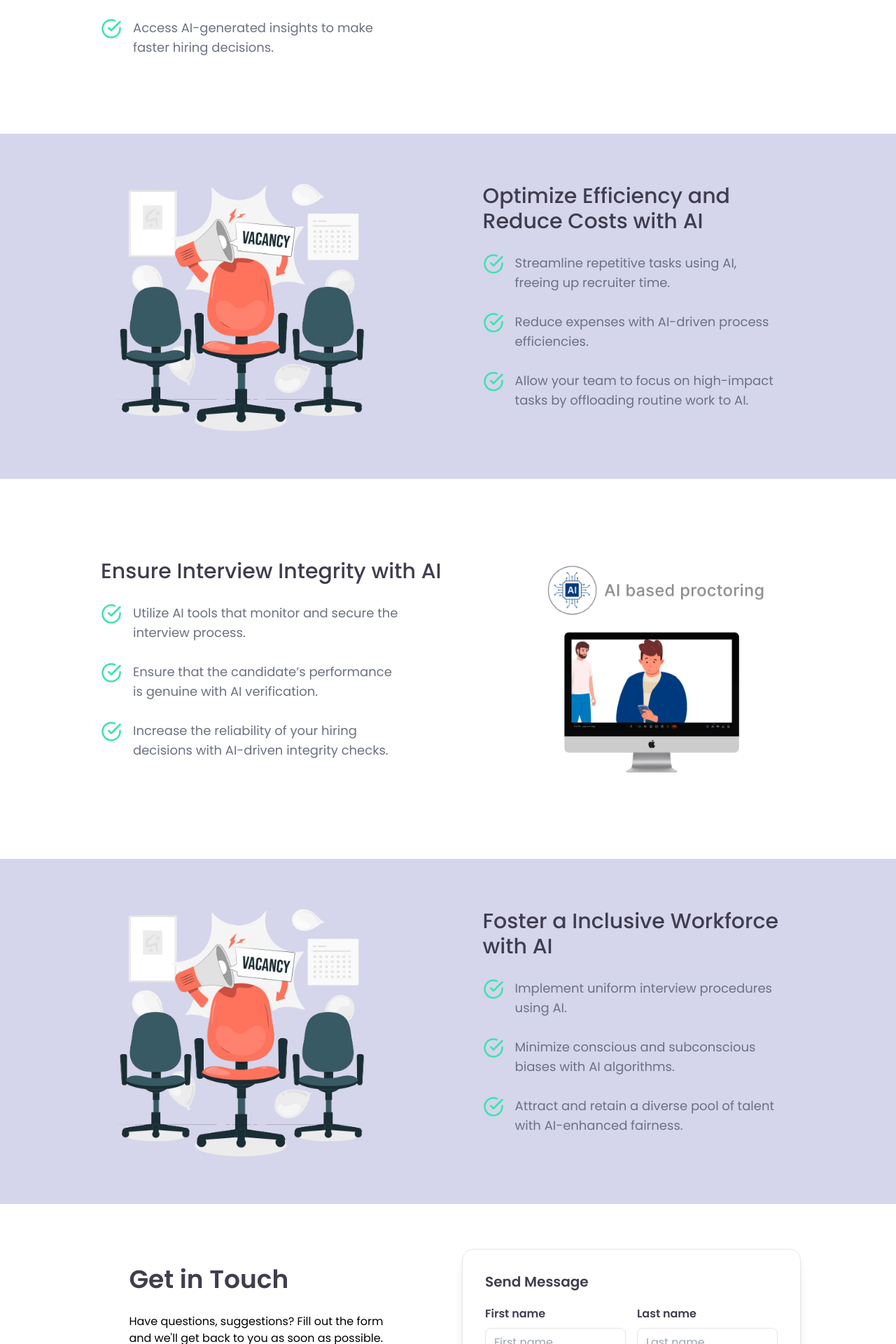
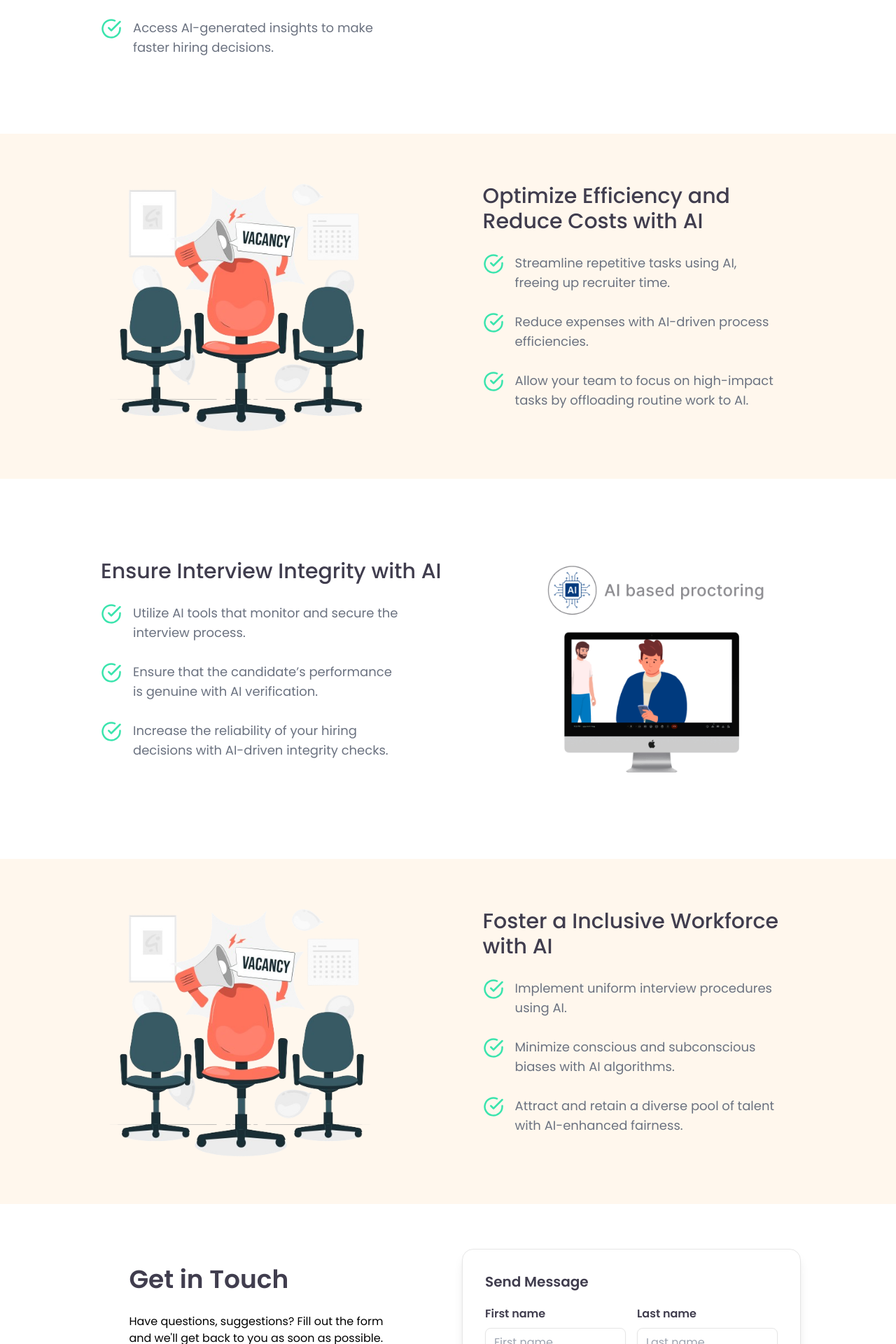
Before and after one commit to job-scout/jobscout-b2b-landingpage, a Next.js app: page / in a window 1280 px wide. Shown: the part 2660-4580 px from the top of the page at 70% size. Built offline with nearby package versions, Linux system fonts and the light colour scheme.

Commit message:
features color change

```diff
--- a/components/Features.jsx
+++ b/components/Features.jsx
@@ -75,7 +75,7 @@ function Features() {
 				</div>
 			</div>
 			{/*2 section */}
-			<div className=" bg-btnbackground py-12">
+			<div className=" bg-orange-50 py-12">
 				<div className="lg:flex lg:flex-row flex flex-col items-center justify-between lg:space-x-12  px-4 container mx-auto w-full lg:w-[80%] 2xl:w-[80%]">
 					<div className="lg:block hidden lg:w-[40%]">
 						<img
@@ -190,7 +190,7 @@ function Features() {
 				</div>
 			</div>
 			{/*4 section */}
-			<div className=" bg-btnbackground py-12">
+			<div className=" bg-orange-50 py-12">
 				<div className="lg:flex lg:flex-row flex flex-col items-center justify-between lg:space-x-12  px-4 container mx-auto w-full lg:w-[80%] 2xl:w-[80%]">
 					<div className="lg:block hidden lg:w-[40%]">
 						<img
```
